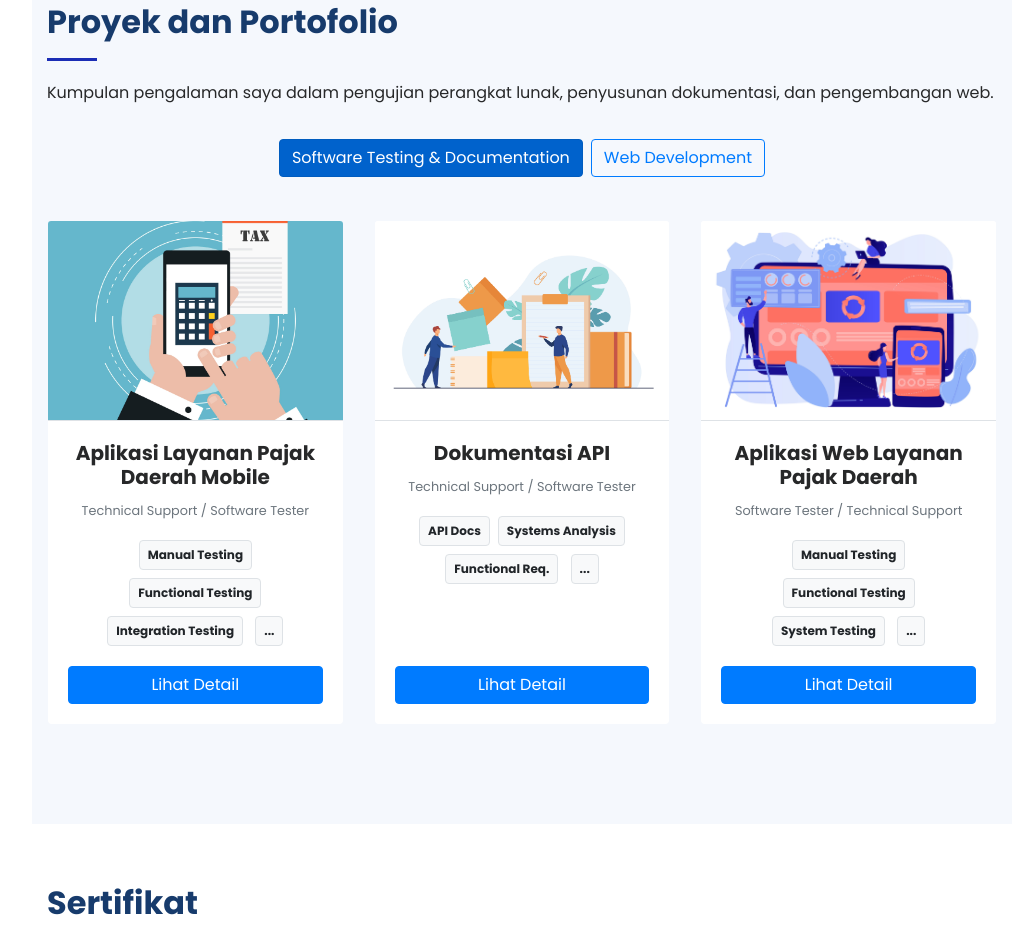
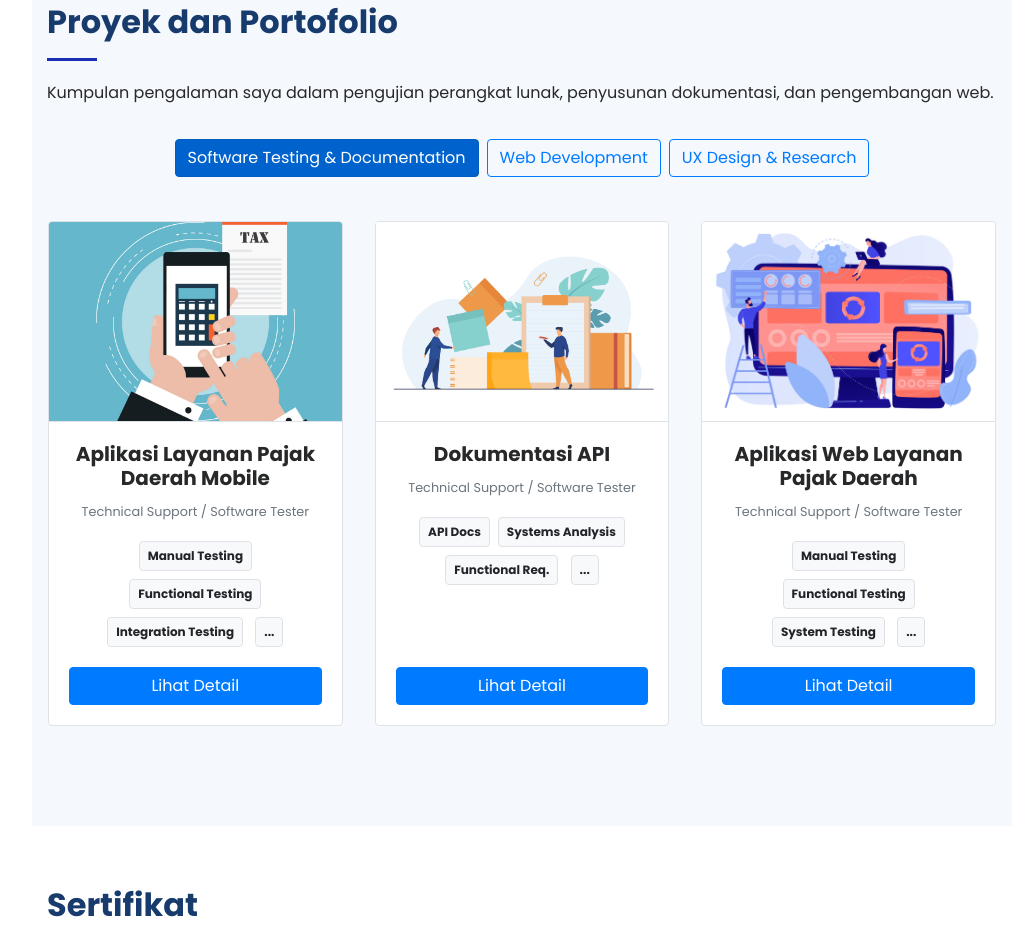
Before and after one commit to mulfiindra/mulfiindra.github.io, a plain HTML site: page index.html in a window 1280 px wide. Shown: the part 4650-5589 px from the top of the page, without its empty margins (268-1280 px from the left). Drawn offline with nearby package versions, Linux system fonts and the light colour scheme.

Commit message:
add ux design project

```diff
--- a/assets/js/projects.js
+++ b/assets/js/projects.js
@@ -59,8 +59,8 @@ const projectsData = [
       en: "Regional Tax Web Application"
     },
     role: {
-      id: "Software Tester / Technical Support",
-      en: "Software Tester / Technical Support"
+      id: "Technical Support / Software Tester",
+      en: "Technical Support / Software Tester"
     },
     platform: "Web",
     tags: ["Manual Testing", "Functional Testing", "System Testing", "Integration Testing", "End-to-End Testing", "SIT/UAT", "Postman", "MySQL/PostgreSQL", "SQL"],
@@ -181,6 +181,36 @@ const projectsData = [
     buttons: [
       { textId: "Shutdown in 2021", textEn: "Shutdown in 2021", url: "#", class: "btn-danger disabled", width: "btn-block" }
     ]
+  },
+  // 8. UX Research - GalonGo
+  {
+    id: "ux-research-galongo",
+    category: "ux-design",
+    imageFit: "contain",
+    imageBg: "#ffffff",
+    images: ["assets/galongo/galon0.png", "assets/galongo/galon1.png", "assets/galongo/galon2.png", "assets/galongo/galon3.png", "assets/galongo/galon4.png", "assets/galongo/galon5.png", "assets/galongo/galon6.png"],
+    title: {
+      id: "GalonGo - Aplikasi Mobile Pemesanan Air Galon",
+      en: "GalonGo - Water Gallon Ordering Mobile Application"
+    },
+    role: {
+      id: "Project Coordinator, UX Researcher & UI Designer (Halaman Terpilih)",
+      en: "Project Coordinator, UX Researcher & UI Designer (Selected Screens)"
+    },
+    platform: "Mobile Application (Conceptual)",
+    tags: ["Figma", "Maze", "Google Forms", "User Research", "Usability Testing", "Wireframing", "Prototyping", "UX Design"],
+    projectType: {
+      id: "Proyek Akademik — UX Design (Mei - Jun 2026)",
+      en: "Academic Project - UX Design (May - Jun 2026)"
+    },
+    description: {
+      id: "Merancang prototype aplikasi mobile GalonGo untuk mempermudah proses pemesanan air galon yang sebelumnya dilakukan melalui WhatsApp atau telepon. Aplikasi dirancang dengan fitur pemesanan, repeat order, tracking pesanan, estimasi pengiriman, pembayaran QRIS, dan riwayat pesanan.",
+      en: "Designed a mobile application prototype GalonGo to simplify the process of ordering gallon water, which was previously done via WhatsApp or phone. The application is designed with features for ordering, repeat orders, order tracking, delivery estimation, QRIS payments, and order history."
+    },
+    buttons: [
+      { textId: "Lihat Hasil Usability Testing", textEn: "View Usability Testing Results", url: "https://docs.google.com/spreadsheets/d/1c3WYSsINgGnVe8GWhQDPGnQj1bO-6E1TDrDCQKypuhs/edit?usp=sharing", class: "btn-primary", width: "w-50 mr-2" },
+      { textId: "Lihat Prototype", textEn: "View Prototype", url: "https://www.figma.com/proto/qzmW41TEuVDcz5WTeUINLc/GalonGo-Project?node-id=0-1&t=UEMswiuVduLX1E3a-1", class: "btn-primary", width: "w-50 ml-2" }
+    ]
   }
 ];
 
@@ -202,8 +232,8 @@ function renderProjects(category) {
       const card = document.createElement('div');
       card.className = 'col-12 col-md-6 col-lg-4 p-3 mb-4';
       card.innerHTML = `
-                <div class="card shadow-sm border-0 h-100">
-                    <img src="${project.images[0]}" class="card-img-top border-bottom" style="height:200px; object-fit:cover;" alt="${project.title.id}">
+                <div class="card shadow-sm border h-100">
+                    <img src="${project.images[0]}" class="card-img-top border-bottom" style="height:200px; object-fit:${project.imageFit || 'cover'}; background-color: ${project.imageBg || 'transparent'};" alt="${project.title.id}">
                     <div class="card-body text-center d-flex flex-column">
                         <h5 class="card-title font-weight-bold lang-tr" data-id="${project.title.id}" data-en="${project.title.en}">${project.title.id}</h5>
                         <p class="text-muted small mb-2 lang-tr" data-id="${project.role.id}" data-en="${project.role.en}">${project.role.id}</p>
@@ -267,7 +297,13 @@ function openProjectModal(projectId) {
     // Image
     const item = document.createElement('div');
     item.className = 'carousel-item ' + (idx === 0 ? 'active' : '');
-    item.innerHTML = `<img class="d-block w-100 rounded" src="${img}">`;
+
+    let imgStyle = "";
+    if (project.category === "ux-design") {
+      imgStyle = "height: 400px; object-fit: contain;";
+    }
+
+    item.innerHTML = `<img class="d-block w-100 rounded" style="${imgStyle}" src="${img}">`;
     // Setup lightbox click
     item.querySelector('img').onclick = function () {
       document.getElementById('lightbox-img').src = this.src;
--- a/index.html
+++ b/index.html
@@ -636,9 +636,8 @@
                         <button class="btn btn-outline-primary project-filter-btn m-1 lang-tr"
                             data-filter="web-development" data-id="Web Development" data-en="Web Development">Web
                             Development</button>
-                        <!-- <button class="btn btn-outline-primary project-filter-btn m-1 lang-tr"
-                            data-filter="network-admin" data-id="Administrasi Jaringan"
-                            data-en="Network Administration">Administrasi Jaringan</button> -->
+                        <button class="btn btn-outline-primary project-filter-btn m-1 lang-tr" data-filter="ux-design"
+                            data-id="UX Design & Research" data-en="UX Design & Research">UX Design & Research</button>
                     </div>
                 </div>
 
```
Also changed, not shown: assets/galongo/galon0.png (added), assets/galongo/galon1.png (added), assets/galongo/galon2.png (added), assets/galongo/galon3.png (added), assets/galongo/galon4.png (added), assets/galongo/galon5.png (added), assets/galongo/galon6.png (added).
